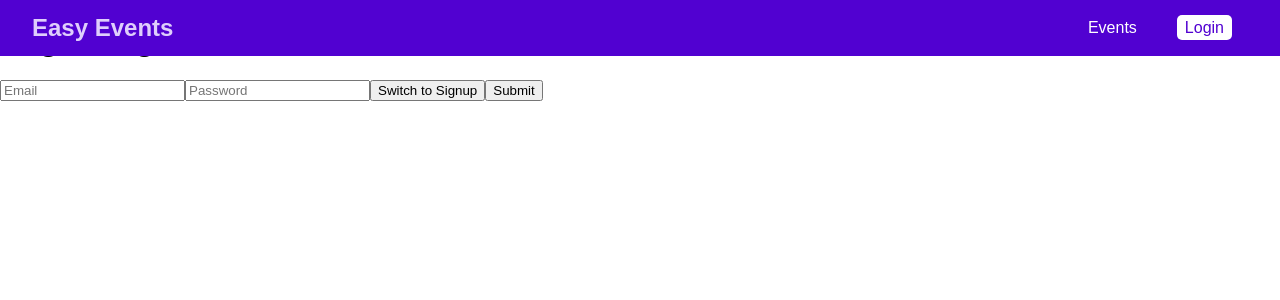
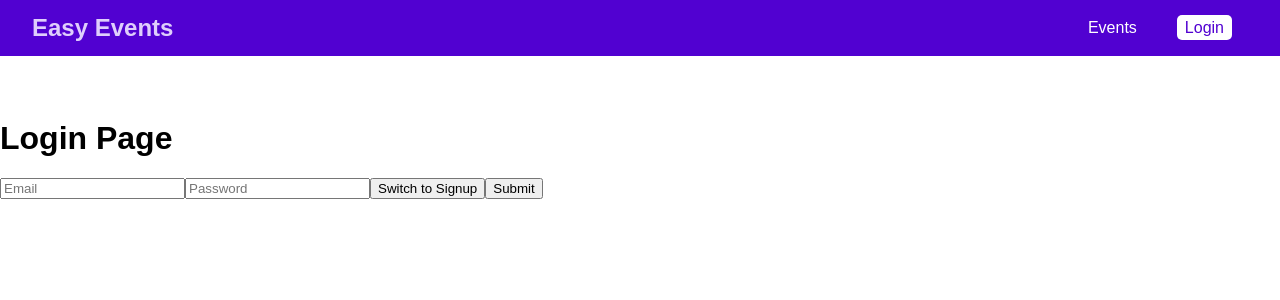
Before and after one commit to Poojavpatel/graphql_proj, a React (Create React App) app in the folder client/: page /login in a window 1280 px wide. Shown: the top 300 px of the page. Built offline with nearby package versions, Linux system fonts and the light colour scheme.

Commit message:
added styling

```diff
--- a/client/src/index.css
+++ b/client/src/index.css
@@ -2,6 +2,10 @@ body {
   margin: 0;
   padding: 0;
   font-family: sans-serif;
+}
+
+.margin-me{
+  margin-top: 15vh;
 }
 
 .form-control label,
--- a/client/src/pages/bookings.js
+++ b/client/src/pages/bookings.js
@@ -3,7 +3,9 @@ import React,{Component} from 'react';
 class BookingsPage extends Component{
   render(){
     return(
-      <h1>Bookings Page</h1>
+      <div className="margin-me">
+        <h1>Bookings Page</h1>
+      </div>
     )
   }
 }
--- a/client/src/pages/events.js
+++ b/client/src/pages/events.js
@@ -33,8 +33,10 @@ class EventsPage extends Component{
           canConfirm>
           <p>Modal Content</p>
         </Modal>}
-        <h1>Events Page</h1>
-        <button onClick={this.createEventHandler}>Create Event</button>
+        <div className="margin-me">
+          <h1>Events Page</h1>
+          <button onClick={this.createEventHandler}>Create Event</button>
+        </div>
       </React.Fragment>
     )
   }
--- a/client/src/pages/login.js
+++ b/client/src/pages/login.js
@@ -59,7 +59,7 @@ class LoginPage extends Component{
 
   render(){
     return(
-      <React.Fragment>
+      <div className="margin-me">
         <h1>Login Page</h1>
         <form onSubmit={this.submitHandler}>
           <input type="email" id="email" placeholder="Email" ref={this.emailEl}></input>
@@ -67,7 +67,7 @@ class LoginPage extends Component{
           <button onClick={this.showSwitchHandler}>Switch to {this.state.isLogin ? 'Signup' : 'Login'}</button>
           <button type="submit">Submit</button>
         </form>
-        </React.Fragment>
+        </div>
     )
   }
 }
```
